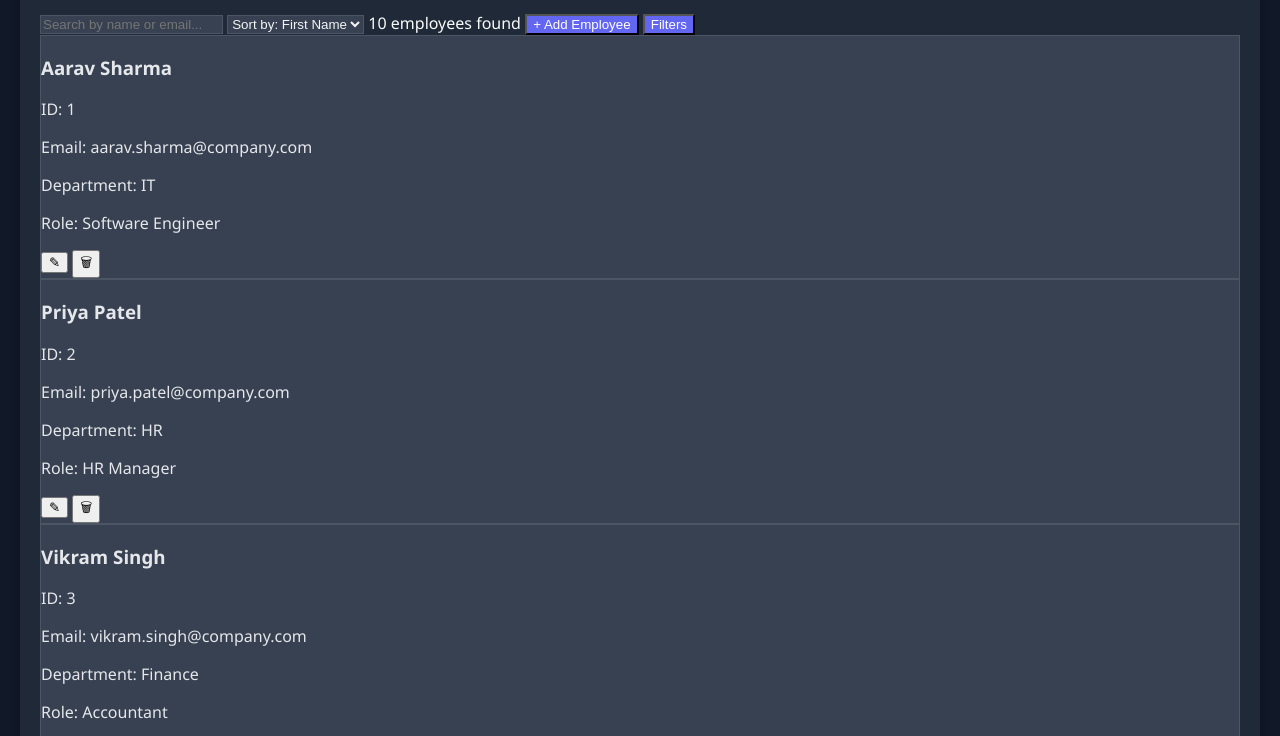
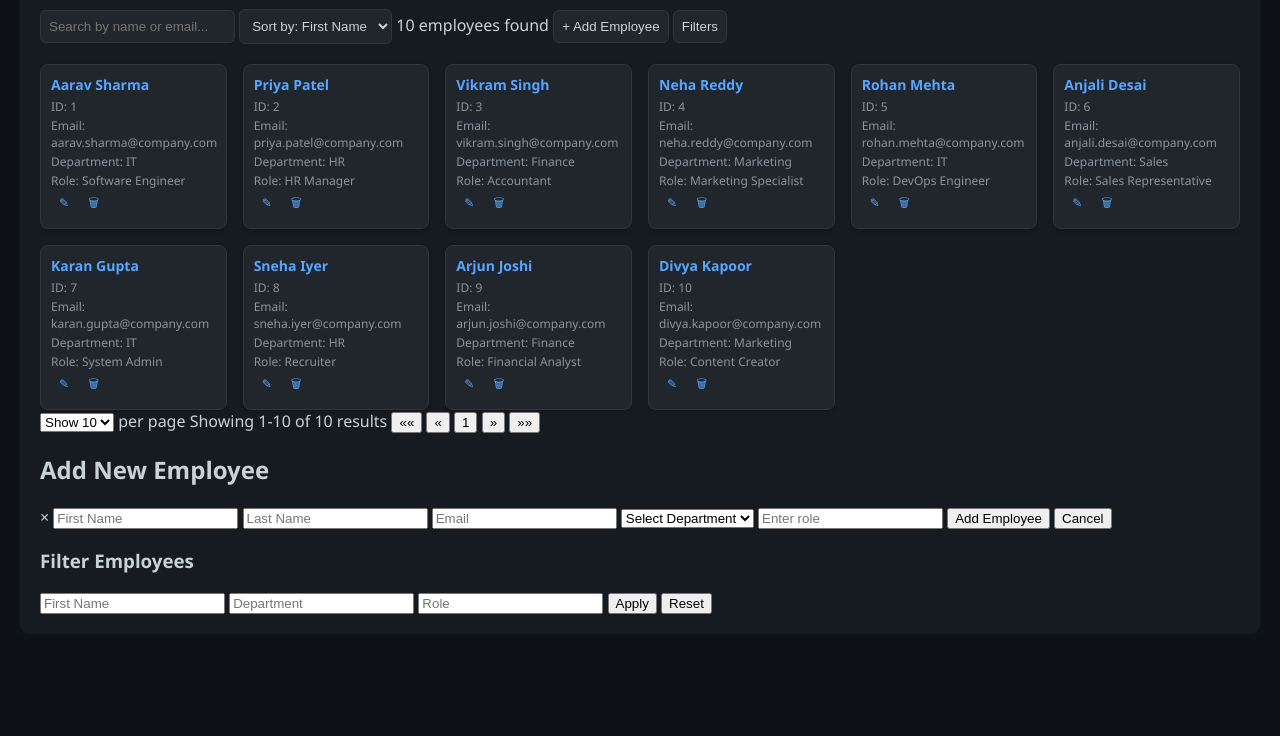
Before and after one commit to Kothapalli-Ahamad/Employee, a plain HTML site: page index.html in a window 1280 px wide. Shown: the part 116-852 px from the top of the page. After the commit the page ends 800 px from the top, so only its background shows below. Drawn offline with Linux system fonts and the light colour scheme; a web font is replaced by a local one.

Commit message:
Update style.css

```diff
--- a/css/style.css
+++ b/css/style.css
@@ -1,84 +1,93 @@
-/* Dark Theme with Smooth Transitions */
 body {
-    font-family: 'Segoe UI', sans-serif;
+    font-family: 'Segoe UI', Tahoma, Geneva, Verdana, sans-serif;
     margin: 0;
     padding: 0;
-    background-color: #111827;
-    color: #f9fafb;
-    transition: background-color 0.3s ease, color 0.3s ease;
+    background-color: #0d1117;
+    color: #c9d1d9;
 }
 
 .container {
     max-width: 1200px;
     margin: 20px auto;
     padding: 20px;
-    background: #1f2937;
-    border-radius: 12px;
-    box-shadow: 0 2px 8px rgba(0,0,0,0.3);
+    background-color: #161b22;
+    border-radius: 10px;
+    box-shadow: 0 0 10px rgba(255, 255, 255, 0.05);
     transition: all 0.3s ease;
 }
 
 .header h1 {
     font-size: 28px;
     margin: 0;
-    color: #ffffff;
-    font-weight: 700;
-    transition: color 0.3s ease;
+    color: #58a6ff;
 }
 
 .header p {
-    color: #9ca3af;
-    font-size: 15px;
+    font-size: 14px;
+    color: #8b949e;
 }
 
-.controls input, .controls select, .form-content input, .form-content select, .filter-content input {
-    background-color: #374151;
-    border: 1px solid #4b5563;
-    color: #f3f4f6;
-    transition: background-color 0.3s ease, color 0.3s ease;
+.controls input,
+.controls select,
+.controls button {
+    padding: 8px;
+    border-radius: 6px;
+    border: 1px solid #30363d;
+    background-color: #21262d;
+    color: #c9d1d9;
+    transition: all 0.3s ease;
 }
 
-.controls button, .form-content button, .filter-content button {
-    transition: background 0.3s ease, transform 0.2s ease;
-}
-
-#add-employee, #filter-btn, .form-content button:first-child, .filter-content button:first-child {
-    background-color: #6366f1;
+.controls button:hover {
+    background-color: #238636;
     color: white;
 }
 
-#add-employee:hover, #filter-btn:hover, .form-content button:first-child:hover {
-    background-color: #4f46e5;
-    transform: scale(1.05);
-}
-
 .employee-card {
-    background: #374151;
-    border: 1px solid #4b5563;
-    color: #e5e7eb;
-    transition: transform 0.2s ease, background-color 0.3s ease;
+    background-color: #21262d;
+    border: 1px solid #30363d;
+    border-radius: 8px;
+    padding: 10px;
+    font-size: 12px;
+    color: #c9d1d9;
+    transition: transform 0.2s ease;
+    box-shadow: 0 2px 4px rgba(0,0,0,0.2);
 }
 
 .employee-card:hover {
-    transform: translateY(-5px);
-    background-color: #4b5563;
+    transform: scale(1.03);
 }
 
-.pagination select, .pagination button {
-    background: #1f2937;
-    color: #d1d5db;
+.employee-card h3 {
+    font-size: 14px;
+    color: #58a6ff;
+    margin: 0 0 4px 0;
 }
 
-.pagination button.active {
-    background-color: #6366f1;
-    color: #fff;
+.employee-card p {
+    font-size: 12px;
+    margin: 2px 0;
+    color: #8b949e;
 }
 
-.form-content, .filter-content {
-    background: #1f2937;
-    color: #f3f4f6;
+.employee-card button {
+    font-size: 12px;
+    margin: 2px;
+    border: none;
+    background: none;
+    color: #58a6ff;
+    cursor: pointer;
+    transition: color 0.2s ease;
 }
 
-.close-btn {
-    color: #9ca3af;
+.employee-card button:hover {
+    color: #1f6feb;
 }
+
+#employee-list {
+    display: grid;
+    grid-template-columns: repeat(auto-fill, minmax(160px, 1fr));
+    gap: 16px;
+    margin-top: 20px;
+    transition: all 0.3s ease;
+}
```
